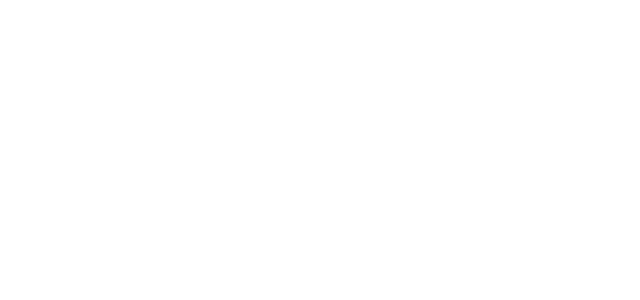
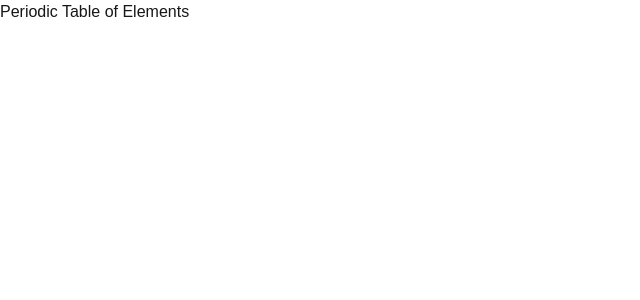
Before and after one commit to DiabGarren/periodic-table, a Next.js app: page / in a window 1280 px wide. Shown: the top 300 px of the page, without its empty margins (0-640 px from the left). Built offline with nearby package versions, Linux system fonts and the light colour scheme.

Commit message:
Added a heading

```diff
--- a/app/page.tsx
+++ b/app/page.tsx
@@ -1,3 +1,7 @@
 export default function Home() {
-    return <main></main>;
+    return (
+        <main>
+            <h1>Periodic Table of Elements</h1>
+        </main>
+    );
 }
```
